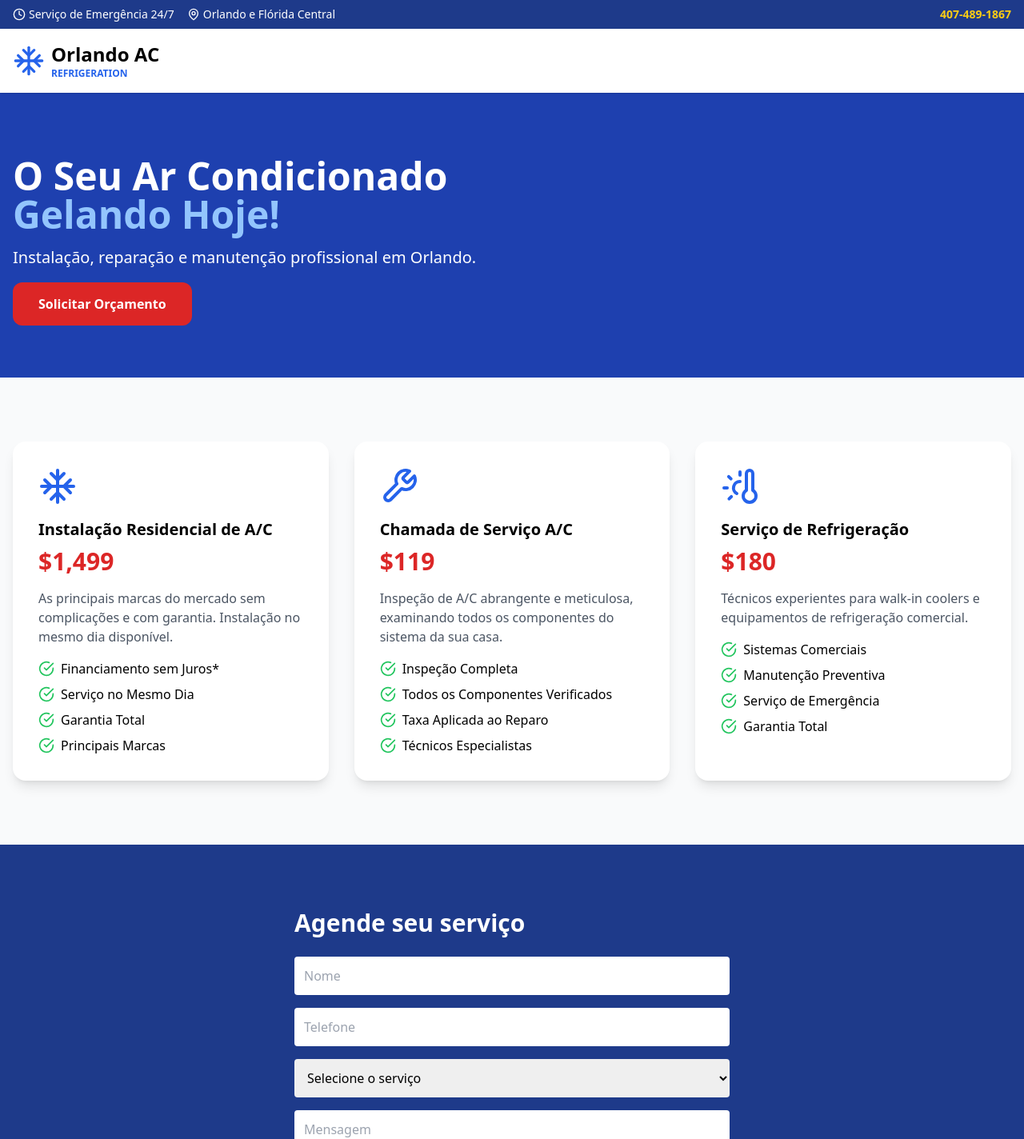
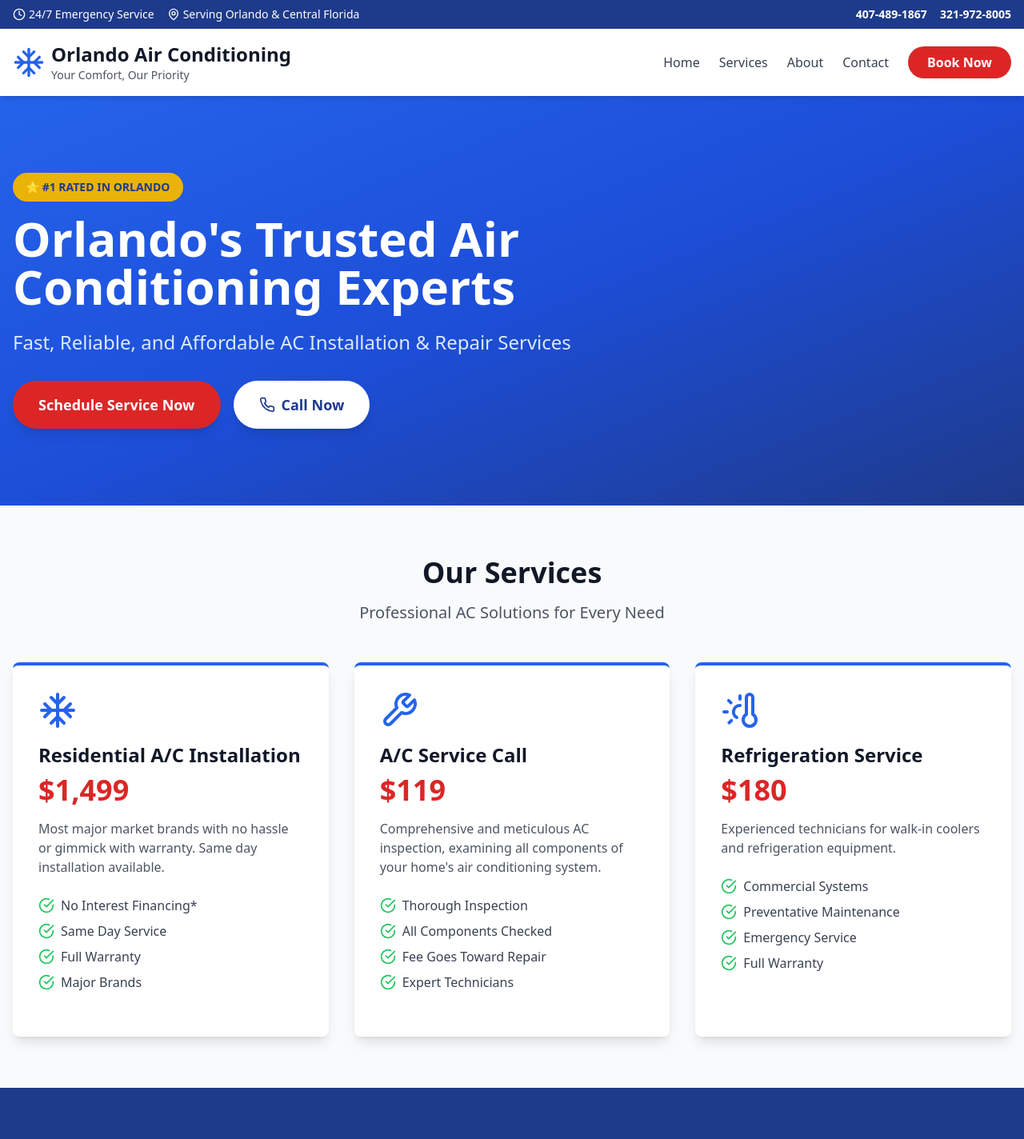
Before and after one commit to c67438578-web/Haraldo, a Next.js app: page / in a window 1280 px wide. Shown: the top 1424 px of the page at 80% size. Built offline with nearby package versions, Linux system fonts and the light colour scheme.

Commit message:
Update OrlandoACWebsite.jsx

```diff
--- a/app/components/OrlandoACWebsite.jsx
+++ b/app/components/OrlandoACWebsite.jsx
@@ -1,233 +1,209 @@
-"use client";
+'use client';
 
-import React, { useState } from "react";
-import {
-  Phone,
-  Clock,
-  MapPin,
-  CheckCircle,
-  Snowflake,
-  Wrench,
-  ThermometerSun,
-  Shield,
-  Award,
-  Users,
-  Menu,
-  X,
-} from "lucide-react";
+import React, { useState } from 'react';
+import { Phone, Clock, MapPin, Star, CheckCircle, Calendar, Snowflake, Wrench, ThermometerSun, Shield, Award, Users, Menu, X } from 'lucide-react';
 
 export default function OrlandoACWebsite() {
   const [isMenuOpen, setIsMenuOpen] = useState(false);
   const [formData, setFormData] = useState({
-    name: "",
-    phone: "",
-    email: "",
-    service: "",
-    message: "",
+    name: '',
+    phone: '',
+    email: '',
+    service: '',
+    message: ''
   });
 
   const handleSubmit = (e) => {
     e.preventDefault();
-    alert("Pedido de serviço enviado! Entraremos em contato em breve.");
-    setFormData({
-      name: "",
-      phone: "",
-      email: "",
-      service: "",
-      message: "",
-    });
+    alert('Service request submitted! We will contact you shortly.');
+    setFormData({ name: '', phone: '', email: '', service: '', message: '' });
   };
 
   const services = [
     {
       icon: <Snowflake className="w-12 h-12" />,
-      title: "Instalação Residencial de A/C",
+      title: "Residential A/C Installation",
       price: "$1,499",
-      description:
-        "As principais marcas do mercado sem complicações e com garantia. Instalação no mesmo dia disponível.",
-      features: [
-        "Financiamento sem Juros*",
-        "Serviço no Mesmo Dia",
-        "Garantia Total",
-        "Principais Marcas",
-      ],
+      description: "Most major market brands with no hassle or gimmick with warranty. Same day installation available.",
+      features: ["No Interest Financing*", "Same Day Service", "Full Warranty", "Major Brands"]
     },
     {
       icon: <Wrench className="w-12 h-12" />,
-      title: "Chamada de Serviço A/C",
+      title: "A/C Service Call",
       price: "$119",
-      description:
-        "Inspeção de A/C abrangente e meticulosa, examinando todos os componentes do sistema da sua casa.",
-      features: [
-        "Inspeção Completa",
-        "Todos os Componentes Verificados",
-        "Taxa Aplicada ao Reparo",
-        "Técnicos Especialistas",
-      ],
+      description: "Comprehensive and meticulous AC inspection, examining all components of your home's air conditioning system.",
+      features: ["Thorough Inspection", "All Components Checked", "Fee Goes Toward Repair", "Expert Technicians"]
     },
     {
       icon: <ThermometerSun className="w-12 h-12" />,
-      title: "Serviço de Refrigeração",
+      title: "Refrigeration Service",
       price: "$180",
-      description:
-        "Técnicos experientes para walk-in coolers e equipamentos de refrigeração comercial.",
-      features: [
-        "Sistemas Comerciais",
-        "Manutenção Preventiva",
-        "Serviço de Emergência",
-        "Garantia Total",
-      ],
-    },
+      description: "Experienced technicians for walk-in coolers and refrigeration equipment.",
+      features: ["Commercial Systems", "Preventative Maintenance", "Emergency Service", "Full Warranty"]
+    }
+  ];
+
+  const reviews = [
+    { name: "Michael R.", rating: 5, text: "Outstanding service! They installed my new AC unit the same day I called. Professional and affordable." },
+    { name: "Sarah L.", rating: 5, text: "Best AC company in Orlando! Fixed my system quickly and the price was very reasonable." },
+    { name: "David K.", rating: 5, text: "Highly recommend! Their technician was knowledgeable and got my AC running perfectly." }
   ];
 
   return (
     <div className="min-h-screen bg-white">
       {/* Top Bar */}
       <div className="bg-blue-900 text-white py-2">
-        <div className="container mx-auto px-4 flex justify-between items-center text-sm">
+        <div className="container mx-auto px-4 flex flex-wrap justify-between items-center text-sm">
           <div className="flex items-center gap-4">
             <span className="flex items-center gap-1">
               <Clock className="w-4 h-4" />
-              Serviço de Emergência 24/7
+              24/7 Emergency Service
             </span>
             <span className="hidden sm:flex items-center gap-1">
               <MapPin className="w-4 h-4" />
-              Orlando e Flórida Central
+              Serving Orlando & Central Florida
             </span>
           </div>
-          <div className="font-bold text-yellow-400">
-            <a href="tel:4074891867">407-489-1867</a>
+          <div className="flex items-center gap-4">
+            <a href="tel:4074891867" className="hover:text-blue-300 font-semibold">407-489-1867</a>
+            <a href="tel:3219728005" className="hover:text-blue-300 font-semibold">321-972-8005</a>
           </div>
         </div>
       </div>
 
       {/* Header */}
-      <header className="bg-white shadow sticky top-0 z-50">
-        <div className="container mx-auto px-4 py-4 flex justify-between items-center">
+      <header className="bg-white shadow-md sticky top-0 z-50">
+        <div className="container mx-auto px-4 py-4">
+          <div className="flex justify-between items-center">
             <div className="flex items-center gap-2">
               <Snowflake className="w-10 h-10 text-blue-600" />
               <div>
-              <h1 className="text-2xl font-bold">Orlando AC</h1>
-              <p className="text-xs text-blue-600 font-bold uppercase">
-                Refrigeration
-              </p>
+                <h1 className="text-2xl font-bold text-gray-900">Orlando Air Conditioning</h1>
+                <p className="text-sm text-gray-600">Your Comfort, Our Priority</p>
               </div>
             </div>
 
-          <button
-            className="md:hidden"
-            onClick={() => setIsMenuOpen(!isMenuOpen)}
-          >
-            {isMenuOpen ? <X /> : <Menu />}
+            <nav className="hidden md:flex items-center gap-6">
+              <a href="#home" className="text-gray-700 hover:text-blue-600 font-medium">Home</a>
+              <a href="#services" className="text-gray-700 hover:text-blue-600 font-medium">Services</a>
+              <a href="#about" className="text-gray-700 hover:text-blue-600 font-medium">About</a>
+              <a href="#contact" className="text-gray-700 hover:text-blue-600 font-medium">Contact</a>
+              <a href="#book" className="bg-red-600 text-white px-6 py-2 rounded-full hover:bg-red-700 transition font-semibold">
+                Book Now
+              </a>
+            </nav>
+
+            <button onClick={() => setIsMenuOpen(!isMenuOpen)} className="md:hidden text-gray-700">
+              {isMenuOpen ? <X className="w-6 h-6" /> : <Menu className="w-6 h-6" />}
             </button>
+          </div>
+
+          {isMenuOpen && (
+            <nav className="md:hidden mt-4 pb-4 flex flex-col gap-3">
+              <a href="#home" onClick={() => setIsMenuOpen(false)} className="text-gray-700">Home</a>
+              <a href="#services" onClick={() => setIsMenuOpen(false)} className="text-gray-700">Services</a>
+              <a href="#about" onClick={() => setIsMenuOpen(false)} className="text-gray-700">About</a>
+              <a href="#contact" onClick={() => setIsMenuOpen(false)} className="text-gray-700">Contact</a>
+            </nav>
+          )}
         </div>
       </header>
 
-      {/* Hero */}
-      <section className="bg-blue-800 text-white py-20">
-        <div className="container mx-auto px-4">
-          <h2 className="text-5xl font-extrabold mb-4">
-            O Seu Ar Condicionado <br />
-            <span className="text-blue-300">Gelando Hoje!</span>
+      {/* Hero Section */}
+      <section className="relative bg-gradient-to-br from-blue-600 via-blue-700 to-blue-900 text-white py-24">
+        <div className="container mx-auto px-4 relative z-10">
+          <div className="max-w-3xl">
+            <div className="bg-yellow-500 text-blue-900 inline-block px-4 py-2 rounded-full font-bold mb-4 text-sm">
+              ⭐ #1 RATED IN ORLANDO
+            </div>
+            <h2 className="text-5xl md:text-6xl font-bold mb-6 leading-tight">
+              Orlando's Trusted Air Conditioning Experts
             </h2>
-          <p className="text-xl mb-8">
-            Instalação, reparação e manutenção profissional em Orlando.
+            <p className="text-xl md:text-2xl mb-8 text-blue-100">
+              Fast, Reliable, and Affordable AC Installation & Repair Services
             </p>
-          <a
-            href="#book"
-            className="bg-red-600 px-8 py-4 rounded-xl font-bold"
-          >
-            Solicitar Orçamento
+            <div className="flex flex-wrap gap-4">
+              <a href="#book" className="bg-red-600 text-white px-8 py-4 rounded-full text-lg font-semibold hover:bg-red-700 transition shadow-lg">
+                Schedule Service Now
               </a>
+              <a href="tel:4074891867" className="bg-white text-blue-900 px-8 py-4 rounded-full text-lg font-semibold hover:bg-gray-100 transition shadow-lg flex items-center gap-2">
+                <Phone className="w-5 h-5" />
+                Call Now
+              </a>
+            </div>
+          </div>
         </div>
       </section>
 
       {/* Services */}
-      <section id="services" className="py-20 bg-gray-50">
-        <div className="container mx-auto px-4 grid md:grid-cols-3 gap-8">
-          {services.map((s, i) => (
-            <div
-              key={i}
-              className="bg-white p-8 rounded-2xl shadow-lg"
-            >
-              <div className="text-blue-600 mb-4">{s.icon}</div>
-              <h3 className="text-xl font-bold mb-2">{s.title}</h3>
-              <p className="text-red-600 text-3xl font-black mb-4">
-                {s.price}
-              </p>
-              <p className="mb-4 text-gray-600">{s.description}</p>
-              <ul className="space-y-2">
-                {s.features.map((f, idx) => (
-                  <li key={idx} className="flex gap-2 items-center">
+      <section id="services" className="py-16 bg-gray-50">
+        <div className="container mx-auto px-4">
+          <div className="text-center mb-12">
+            <h2 className="text-4xl font-bold text-gray-900 mb-4">Our Services</h2>
+            <p className="text-xl text-gray-600">Professional AC Solutions for Every Need</p>
+          </div>
+
+          <div className="grid md:grid-cols-3 gap-8">
+            {services.map((service, i) => (
+              <div key={i} className="bg-white rounded-lg shadow-lg p-8 hover:shadow-xl transition border-t-4 border-blue-600">
+                <div className="text-blue-600 mb-4">{service.icon}</div>
+                <h3 className="text-2xl font-bold text-gray-900 mb-2">{service.title}</h3>
+                <div className="text-4xl font-bold text-red-600 mb-4">{service.price}</div>
+                <p className="text-gray-600 mb-6">{service.description}</p>
+                <ul className="space-y-2 mb-6">
+                  {service.features.map((f, idx) => (
+                    <li key={idx} className="flex items-center gap-2 text-gray-700">
                       <CheckCircle className="w-5 h-5 text-green-500" />
-                    {f}
+                      <span>{f}</span>
                     </li>
                   ))}
                 </ul>
               </div>
             ))}
           </div>
+        </div>
       </section>
 
       {/* Booking */}
-      <section id="book" className="py-20 bg-blue-900 text-white">
-        <div className="container mx-auto px-4 max-w-xl">
-          <h2 className="text-3xl font-bold mb-6">
-            Agende seu serviço
-          </h2>
-          <form onSubmit={handleSubmit} className="space-y-4">
+      <section id="book" className="py-16 bg-blue-900 text-white">
+        <div className="container mx-auto px-4">
+          <div className="max-w-2xl mx-auto">
+            <div className="text-center mb-8">
+              <Calendar className="w-16 h-16 mx-auto mb-4" />
+              <h2 className="text-4xl font-bold mb-4">Schedule Your Service Today</h2>
+            </div>
+
+            <div className="bg-white rounded-lg p-8 text-gray-900">
               <input
-              required
-              placeholder="Nome"
-              className="w-full p-3 rounded text-black"
+                type="text"
                 value={formData.name}
-              onChange={(e) =>
-                setFormData({ ...formData, name: e.target.value })
-              }
+                onChange={(e) => setFormData({...formData, name: e.target.value})}
+                className="w-full px-4 py-2 border rounded-lg mb-4"
+                placeholder="Full Name *"
               />
               <input
-              required
-              placeholder="Telefone"
-              className="w-full p-3 rounded text-black"
+                type="tel"
                 value={formData.phone}
-              onChange={(e) =>
-                setFormData({ ...formData, phone: e.target.value })
-              }
+                onChange={(e) => setFormData({...formData, phone: e.target.value})}
+                className="w-full px-4 py-2 border rounded-lg mb-4"
+                placeholder="Phone *"
               />
-            <select
-              required
-              className="w-full p-3 rounded text-black"
-              value={formData.service}
-              onChange={(e) =>
-                setFormData({ ...formData, service: e.target.value })
-              }
+              <button
+                onClick={handleSubmit}
+                className="w-full bg-red-600 text-white py-4 rounded-lg text-lg font-semibold hover:bg-red-700"
               >
-              <option value="">Selecione o serviço</option>
-              <option>Instalação</option>
-              <option>Chamada de Serviço</option>
-              <option>Refrigeração</option>
-            </select>
-            <textarea
-              className="w-full p-3 rounded text-black"
-              placeholder="Mensagem"
-              value={formData.message}
-              onChange={(e) =>
-                setFormData({ ...formData, message: e.target.value })
-              }
-            />
-            <button className="w-full bg-red-600 py-3 rounded font-bold">
-              Enviar
+                Request Appointment
               </button>
-          </form>
+            </div>
+          </div>
         </div>
       </section>
 
       {/* Footer */}
-      <footer className="bg-gray-900 py-10 text-center text-gray-400">
-        <Snowflake className="mx-auto mb-4 text-blue-500" />
-        <p>
-          © {new Date().getFullYear()} Orlando Air Conditioning
-        </p>
+      <footer className="bg-gray-900 text-white py-12">
+        <div className="container mx-auto px-4 text-center">
+          <p>&copy; 2025 Orlando Air Conditioning. All rights reserved.</p>
+        </div>
       </footer>
     </div>
   );
```
Lines whose indentation alone changed are shown as unchanged.
